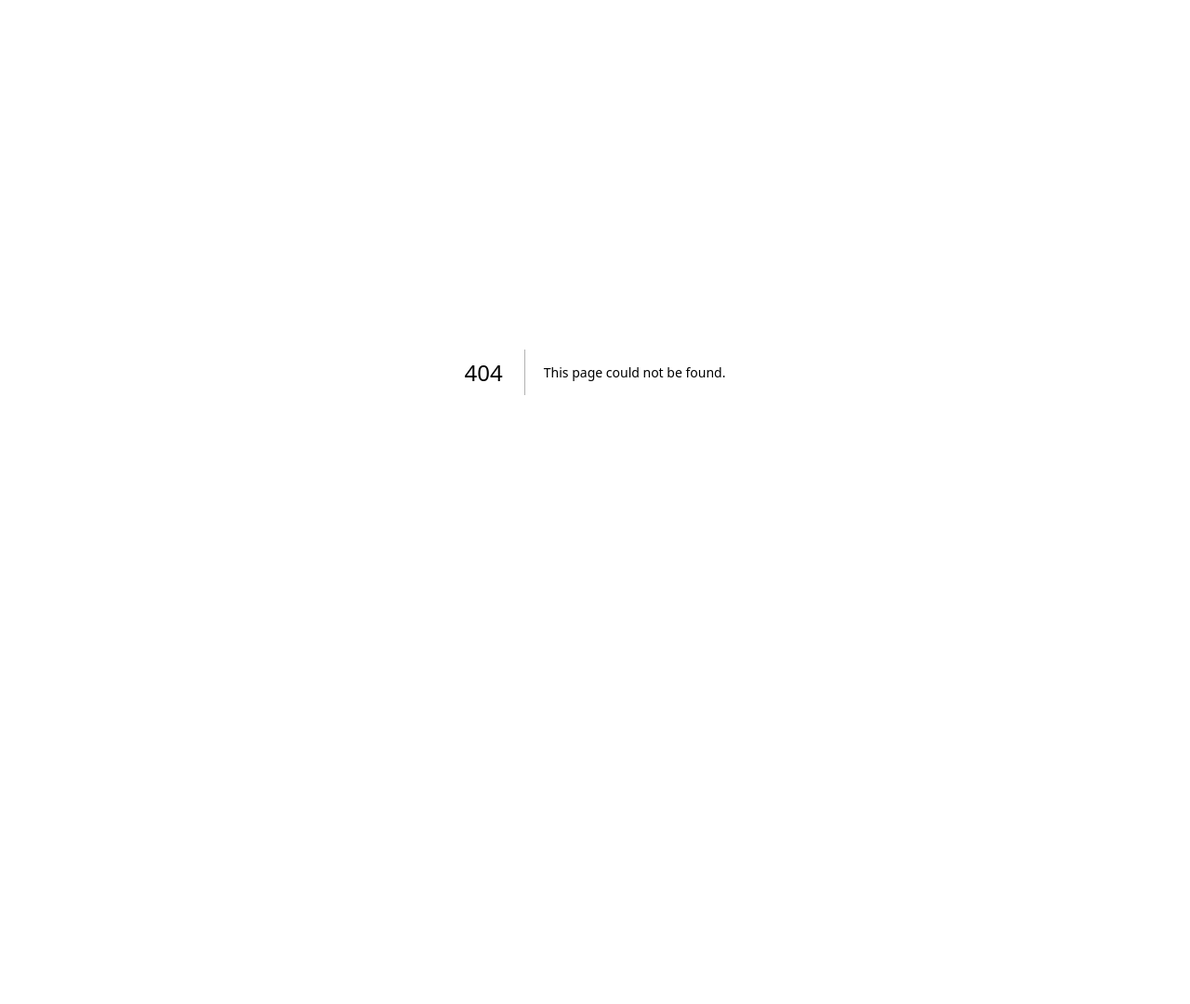
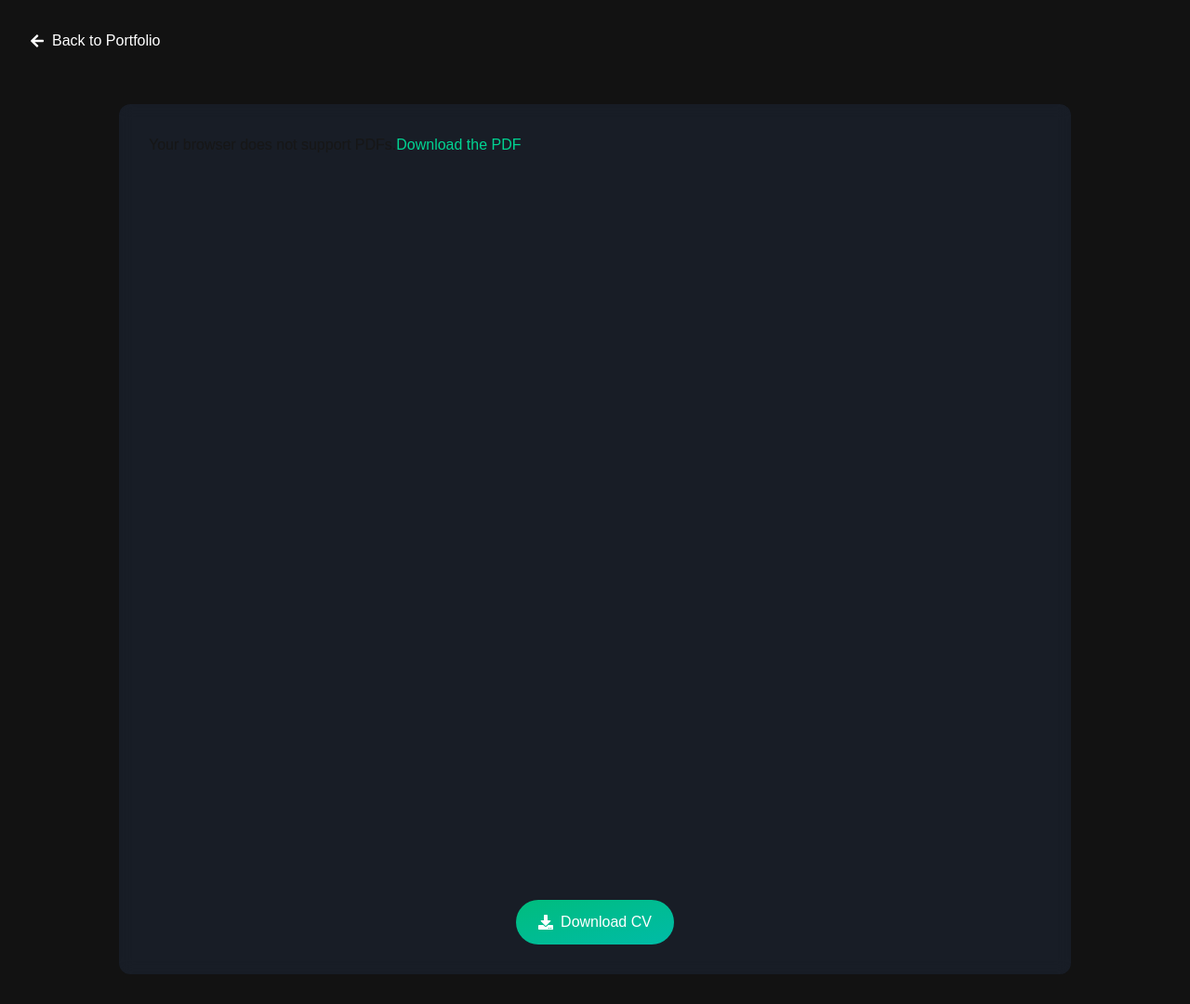
Before and after one commit to peterdev123/my-portfolio, a Next.js app: page /cv in a window 1280 px wide. Before the commit this address had no page. Shown: the whole page at 93% size. Before the commit the page ends 800 px from the top, so only its background shows below. Built offline with nearby package versions, Linux system fonts and the light colour scheme.

Commit message:
Added CV

```diff
--- a/src/app/components/AboutMe.jsx
+++ b/src/app/components/AboutMe.jsx
@@ -49,9 +49,7 @@ const AboutMe = () => {
 
           <div className="mb-8">
             <a
-              href="/path-to-your-cv.pdf"
-              target="_blank"
-              rel="noopener noreferrer"
+              href="/cv"
               className="px-6 py-3 rounded-full bg-gradient-to-br from-emerald-500 to-teal-500 hover:scale-105 transition-transform duration-200 text-white"
             >
               View CV
--- a/src/app/components/Projects.jsx
+++ b/src/app/components/Projects.jsx
@@ -25,7 +25,7 @@ const Projects = () => {
       title: "OnlyFit",
       description:
         "A fitness gym app cater to users who want to focus on their health and wellness. Users can manage their workout routines, track their progress, and reach their goals and objectives.",
-      image: "/images/onlyfit.png",
+      image: "/images/OnlyFit.png",
       techStack: ["PHP", "HTML/CSS", "MySQL"],
       githubLink: "https://github.com/peterdev123/onlyfit-sql",
     },
--- /dev/null
+++ b/src/app/cv/page.jsx
@@ -0,0 +1,42 @@
+"use client";
+import React from "react";
+import Link from "next/link";
+import { FaArrowLeft, FaDownload } from "react-icons/fa";
+
+const CVPage = () => {
+  return (
+    <main className="min-h-screen bg-[#121212] py-8 px-4">
+      <Link
+        href="/"
+        className="fixed top-8 left-8 text-white hover:text-emerald-400 transition-colors flex items-center gap-2 z-20"
+      >
+        <FaArrowLeft /> Back to Portfolio
+      </Link>
+
+      <div className="max-w-5xl mx-auto bg-[#1E293B]/50 rounded-xl overflow-hidden backdrop-blur-sm p-8 mt-20">
+        <div className="relative w-full min-h-[800px] flex flex-col items-center justify-center">
+          <object
+            data="/documents/cv.pdf"
+            type="application/pdf"
+            width="100%"
+            height="800px"
+            className="rounded-lg"
+          >
+            <p>Your browser does not support PDFs.
+              <a href="/documents/cv.pdf" className="text-emerald-400 hover:text-emerald-300">Download the PDF</a>
+            </p>
+          </object>
+          <a
+            href="/documents/cv.pdf"
+            download
+            className="mt-6 px-6 py-3 rounded-full bg-gradient-to-br from-emerald-500 to-teal-500 hover:scale-105 transition-transform duration-200 text-white flex items-center gap-2"
+          >
+            <FaDownload /> Download CV
+          </a>
+        </div>
+      </div>
+    </main>
+  );
+};
+
+export default CVPage;
```
Also changed, not shown: 1 other file (tests, documents, lock files or other folders).
